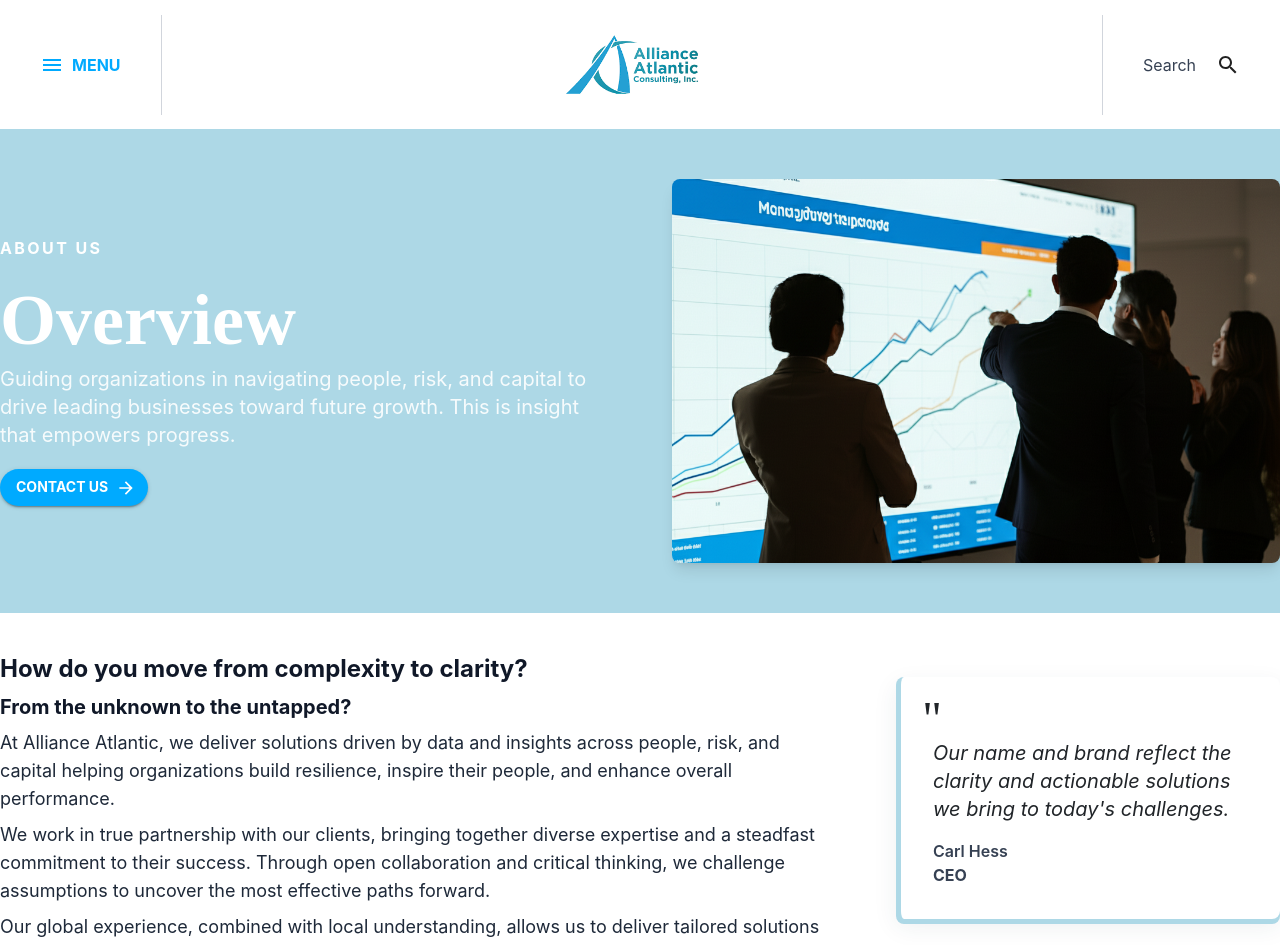
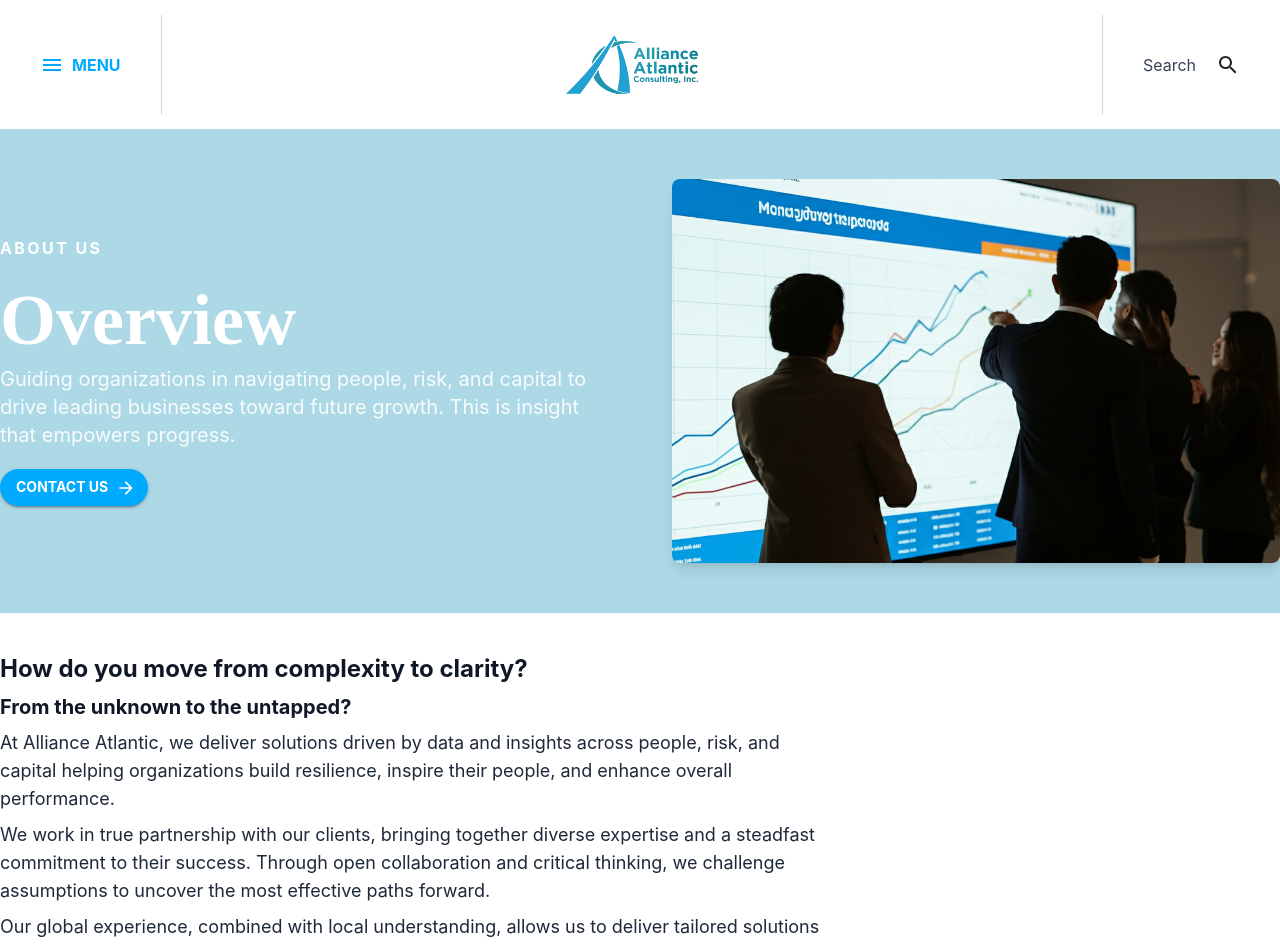
Before and after one commit to JesieEscoton1/wtw, a Next.js app: page /overview in a window 1280 px wide. Shown: the top 945 px of the page. Built offline with nearby package versions, Linux system fonts and the light colour scheme.

Commit message:
Updates content design

```diff
--- a/src/app/overview/page.tsx
+++ b/src/app/overview/page.tsx
@@ -224,7 +224,7 @@ export default function OverviewPage() {
         {/* Right Column: Quote and Secondary Video */}
         <Box className="space-y-6 md:space-y-8">
           {/* Quote Box */}
-          <Box
+          {/* <Box
             component="blockquote"
             className="quote sr-reveal relative bg-white rounded-lg p-4 md:p-8 my-4 md:my-6 border-l-5"
             sx={{
@@ -257,7 +257,7 @@ export default function OverviewPage() {
               <span className="font-bold">CEO</span>
             </Box>
             <span className="quote__block" />
-          </Box>
+          </Box> */}
 
           {/* Secondary Video */}
           {/* <Box className="w-full" sx={{ marginTop: { xs: '100%', md: '180%' } }}>
--- a/src/app/transforming-tomorrows/page.tsx
+++ b/src/app/transforming-tomorrows/page.tsx
@@ -223,7 +223,7 @@ export default function TransformingTomorrows() {
         {/* Right Column: Quote and Secondary Video */}
         <Box className="space-y-6 md:space-y-8">
           {/* Quote Box */}
-          <Box
+          {/* <Box
             component="blockquote"
             className="quote sr-reveal relative bg-white rounded-lg p-4 md:p-8 my-4 md:my-6 border-l-5"
             sx={{
@@ -255,7 +255,7 @@ export default function TransformingTomorrows() {
               <br />
               <span className="font-bold">CEO</span>
             </Box>
-          </Box>
+          </Box> */}
 
           {/* How we help: Section */}
           <Box className="border border-[lightblue] p-4 md:p-8 rounded-sm space-y-3 md:space-y-4 mt-6 md:mt-8">
--- a/src/components/CampaignSection.tsx
+++ b/src/components/CampaignSection.tsx
@@ -106,7 +106,7 @@ const ReportsCampaignsSection = () => {
   const contentItems = [
     {
       type: '',
-      title: 'Total Reward',
+      title: 'Total Rewards',
       imageSrc: '/images/fil3.jpg',
       imageAlt: 'Cyber Risks in Asia',
       linkHref: '/campaign'
```
